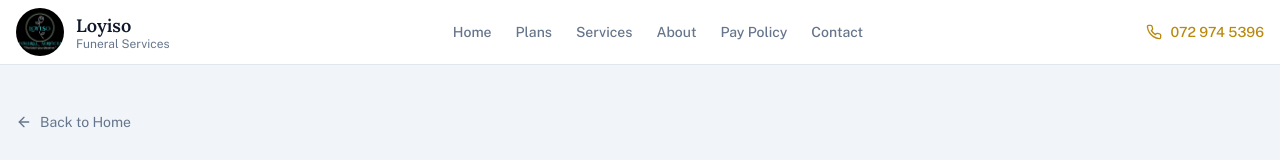
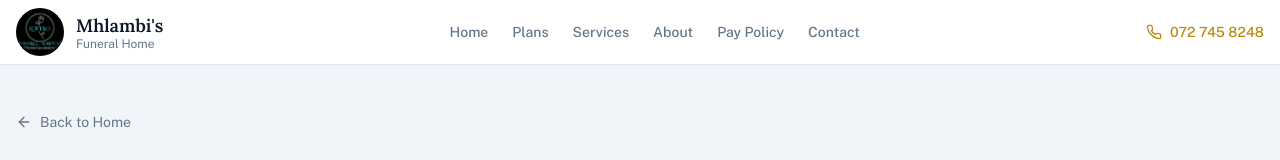
Before and after one commit to slmazwi-coder/mhlambi-funeral-home, a React (Vite) app: page /join in a window 1280 px wide. Shown: the top 160 px of the page. Built offline with nearby package versions, Linux system fonts and the light colour scheme; the HTML template or start-up script is replaced by a standard one.

Commit message:
Update branding and contact details for Mhlambi's Funeral Home

```diff
--- a/src/components/Navbar.tsx
+++ b/src/components/Navbar.tsx
@@ -18,10 +18,10 @@ const Navbar = () => {
     <nav className="fixed top-0 left-0 right-0 z-50 bg-card/95 backdrop-blur-sm border-b border-border">
       <div className="container mx-auto flex items-center justify-between h-16 px-4">
         <a href="#home" className="flex items-center gap-3">
-          <img src={logo} alt="Loyiso Funeral Services" className="h-12 w-12 rounded-full object-cover" />
+          <img src={logo} alt="Mhlambi's Funeral Home" className="h-12 w-12 rounded-full object-cover" />
           <div className="hidden sm:block">
-            <span className="font-serif text-lg font-semibold text-foreground">Loyiso</span>
-            <span className="block text-xs text-muted-foreground -mt-1">Funeral Services</span>
+            <span className="font-serif text-lg font-semibold text-foreground">Mhlambi's</span>
+            <span className="block text-xs text-muted-foreground -mt-1">Funeral Home</span>
           </div>
         </a>
 
@@ -34,9 +34,9 @@ const Navbar = () => {
         </div>
 
         <div className="hidden md:flex items-center gap-3">
-          <a href="tel:+27729745396" className="flex items-center gap-2 text-sm font-medium text-accent">
+          <a href="tel:+27727458248" className="flex items-center gap-2 text-sm font-medium text-accent">
             <Phone className="w-4 h-4" />
-            072 974 5396
+            072 745 8248
           </a>
         </div>
 
@@ -48,12 +48,17 @@ const Navbar = () => {
       {open && (
         <div className="md:hidden bg-card border-b border-border px-4 pb-4">
           {navLinks.map((l) => (
-            <a key={l.href} href={l.href} onClick={() => setOpen(false)} className="block py-2 text-sm font-medium text-muted-foreground hover:text-foreground">
+            <a
+              key={l.href}
+              href={l.href}
+              onClick={() => setOpen(false)}
+              className="block py-2 text-sm font-medium text-muted-foreground hover:text-foreground"
+            >
               {l.label}
             </a>
           ))}
-          <a href="tel:+27729745396" className="flex items-center gap-2 pt-2 text-sm font-medium text-accent">
-            <Phone className="w-4 h-4" /> 072 974 5396
+          <a href="tel:+27727458248" className="flex items-center gap-2 pt-2 text-sm font-medium text-accent">
+            <Phone className="w-4 h-4" /> 072 745 8248
           </a>
         </div>
       )}
```
